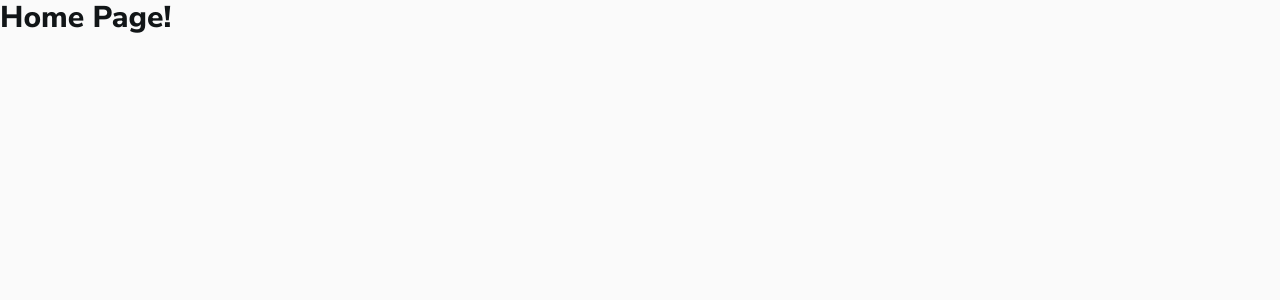
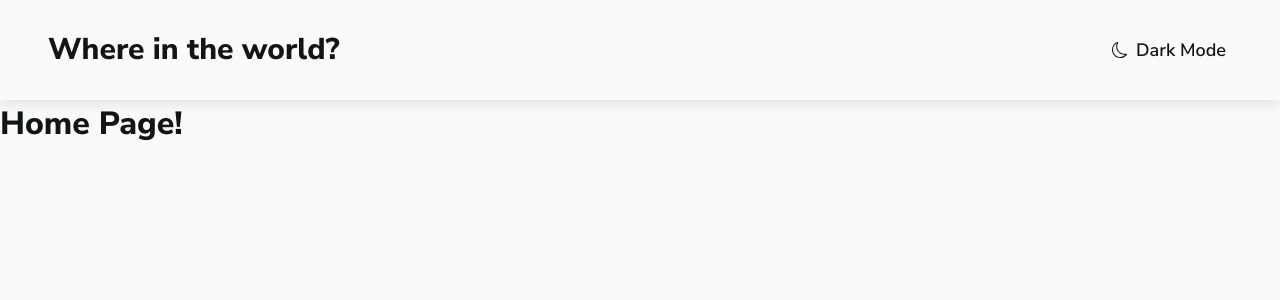
Before and after one commit to sriveer-me/country-info, a React (Create React App) app: page / in a window 1280 px wide. Shown: the top 300 px of the page. Built offline with nearby package versions, Linux system fonts and the light colour scheme.

Commit message:
feat:main navigation working

```diff
--- a/package.json
+++ b/package.json
@@ -9,6 +9,7 @@
     "@testing-library/user-event": "^13.5.0",
     "react": "^18.2.0",
     "react-dom": "^18.2.0",
+    "react-icons": "^4.10.1",
     "react-router-dom": "^6.14.2",
     "react-scripts": "5.0.1",
     "sass": "^1.64.1",
--- a/src/components/MainNavigation.jsx
+++ b/src/components/MainNavigation.jsx
@@ -1,8 +1,30 @@
-import { Outlet } from "react-router-dom";
+import { Outlet,Link } from "react-router-dom";
+import { BsMoonFill,BsMoon } from "react-icons/bs";
+import { useState } from "react";
+
+import Classes from './MainNavigation.module.scss';
 
 export default function MainNavigation(){
+    const [darkModeEnabled,setDarkModeEnabled] = useState(false);
+
+    function darkModeButtonClick(){
+        setDarkModeEnabled(!darkModeEnabled);
+        document.documentElement.classList.toggle('dark-mode');
+    }
+
     return(
         <>
+            <header className={Classes['header']}>
+                <Link className="h1">Where in the world?</Link>
+                <button
+                    className={Classes['button']}
+                    onClick={darkModeButtonClick}
+                >
+                    {darkModeEnabled && <BsMoonFill />}
+                    {!darkModeEnabled && <BsMoon />}
+                    <span className="body-text"><b>Dark Mode</b></span>
+                </button>
+            </header>
             <Outlet />
         </>
     );
--- /dev/null
+++ b/src/components/MainNavigation.module.scss
@@ -0,0 +1,24 @@
+@use '/node_modules/sass-mq/mq' as mq;
+
+.header{
+    display: flex;
+    justify-content: space-between;
+    box-shadow: rgba(0, 0, 0, 0.1) 0px 4px 12px;
+
+    padding: var(--space-8) var(--space-12);
+    @include mq.mq($from: mobile, $until: desktop) {
+        padding: var(--space-10) var(--space-5);
+    }
+}
+
+.button{
+    display: flex;
+    column-gap: var(--space-2);
+    align-items: center;
+
+    color: inherit;
+    background-color: transparent;
+    border: none;
+
+    cursor: pointer;
+}
--- a/src/scss/_reset.scss
+++ b/src/scss/_reset.scss
@@ -23,3 +23,8 @@ p, h1, h2, h3, h4, h5, h6 {
 #root, #__next {
     isolation: isolate;
 }
+
+a{
+    color: inherit;
+    text-decoration: none;
+}
--- a/src/scss/_typography.scss
+++ b/src/scss/_typography.scss
@@ -1,9 +1,15 @@
+@use '/node_modules/sass-mq/mq' as mq;
+
 body{
     color: var(--text-color);
 }
 
-h1{
+.h1{
     font-size: 1.875rem;
+    @include mq.mq($from: mobile, $until: tablet) {
+        font-size: 1.125rem;
+    }
+
     line-height: 2.25rem;
     font-weight: 800;
 }
```
Also changed, not shown: 1 other file (tests, documents, lock files or other folders).
